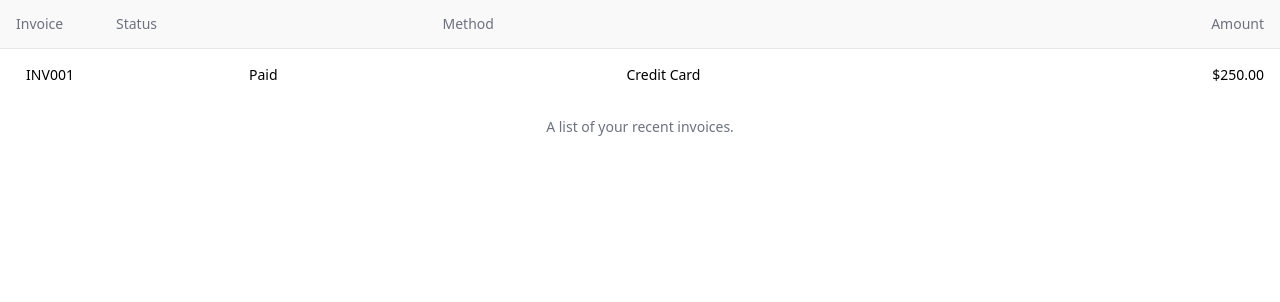
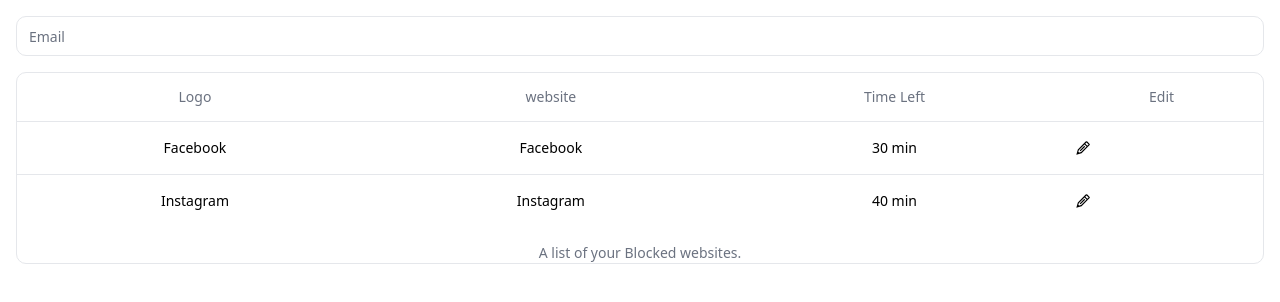
Before and after one commit to TechSupportz/hol-up, a React app in the folder hol-up-extension/: page / in a window 1280 px wide. Shown: the top 302 px of the page. Built offline with nearby package versions, Linux system fonts and the light colour scheme; the HTML template or start-up script is replaced by a standard one.

Commit message:
updated code

```diff
--- a/hol-up-extension/package.json
+++ b/hol-up-extension/package.json
@@ -9,11 +9,13 @@
     },
     "dependencies": {
         "@radix-ui/react-slot": "^1.0.2",
+        "@tanstack/react-table": "^8.10.4",
         "class-variance-authority": "^0.7.0",
         "clsx": "^2.0.0",
         "lucide-react": "^0.284.0",
         "react": "^18.0.0",
         "react-dom": "^18.0.0",
+        "react-icons": "^4.11.0",
         "react-router-dom": "^6.16.0",
         "tailwind-merge": "^1.14.0",
         "tailwindcss-animate": "^1.0.7"
--- /dev/null
+++ b/hol-up-extension/src/components/ui/input.tsx
@@ -0,0 +1,25 @@
+import * as React from "react"
+
+import { cn } from "@/lib/utils"
+
+export interface InputProps
+  extends React.InputHTMLAttributes<HTMLInputElement> {}
+
+const Input = React.forwardRef<HTMLInputElement, InputProps>(
+  ({ className, type, ...props }, ref) => {
+    return (
+      <input
+        type={type}
+        className={cn(
+          "flex h-10 w-full rounded-md border border-input bg-background px-3 py-2 text-sm ring-offset-background file:border-0 file:bg-transparent file:text-sm file:font-medium placeholder:text-muted-foreground focus-visible:outline-none focus-visible:ring-2 focus-visible:ring-ring focus-visible:ring-offset-2 disabled:cursor-not-allowed disabled:opacity-50",
+          className
+        )}
+        ref={ref}
+        {...props}
+      />
+    )
+  }
+)
+Input.displayName = "Input"
+
+export { Input }
--- a/hol-up-extension/src/pages/PopUpPage.tsx
+++ b/hol-up-extension/src/pages/PopUpPage.tsx
@@ -1,3 +1,4 @@
+import { Input } from "@/components/ui/input"
 import {
     Table,
     TableBody,
@@ -7,48 +8,67 @@ import {
     TableHeader,
     TableRow,
 } from "@/components/ui/table"
-import React, { useState } from "react"
-import { useNavigate } from "react-router-dom"
+import { useState } from "react"
+import { GrEdit } from "react-icons/gr"
 
-const PopUpPage = () => {
-    const navigator = useNavigate()
+export function PopUpPage() {
+    const HolUp = [
+        {
+            name: "Facebook",
+            website: "Facebook",
+            timeLeft: 30,
+        },
+        {
+            name: "Instagram",
+            website: "Instagram",
+            timeLeft: 40,
+        },
+    ]
+    const [filterText, setFilterText] = useState<string>("")
 
-    const [items, setItems] = useState([
-        { name: "Facebook", time: 30, used: 10 },
-        { name: "Instagram", time: 40, used: 20 },
-    ])
-    const [filterText, setFilterText] = useState("")
-
-    // Function to handle category filter change
-    const handleFilterTextChange = (event: { target: { value: React.SetStateAction<string> } }) => {
+    // Function to handle text input change
+    const handleFilterTextChange = (event: React.ChangeEvent<HTMLInputElement>) => {
         setFilterText(event.target.value)
     }
 
     // Filter items based on the typed text
-    const filteredItems = items.filter((item) =>
+    const filteredItems = HolUp.filter((item) =>
         item.name.toLowerCase().includes(filterText.toLowerCase()),
     )
-
     return (
+        <div className="w-full p-4">
+            <Input
+                placeholder="Email"
+                type="text"
+                value={filterText}
+                onChange={handleFilterTextChange}
+            />
+            <div className="rounded-md border mt-4">
                 <Table>
-            <TableCaption>A list of your recent invoices.</TableCaption>
+                    <TableCaption>A list of your Blocked websites.</TableCaption>
                     <TableHeader>
                         <TableRow>
-                    <TableHead className="w-[100px]">Invoice</TableHead>
-                    <TableHead>Status</TableHead>
-                    <TableHead>Method</TableHead>
-                    <TableHead className="text-right">Amount</TableHead>
+                            <TableHead className="text-center">Logo</TableHead>
+                            <TableHead className="text-center">website</TableHead>
+                            <TableHead className="text-center">Time Left</TableHead>
+                            <TableHead className="text-center">Edit</TableHead>
                         </TableRow>
                     </TableHeader>
                     <TableBody>
-                <TableRow>
-                    <TableCell className="font-medium">INV001</TableCell>
-                    <TableCell>Paid</TableCell>
-                    <TableCell>Credit Card</TableCell>
-                    <TableCell className="text-right">$250.00</TableCell>
+                        {filteredItems.map((name) => (
+                            <TableRow key={name.name}>
+                                <TableCell className="font-medium">{name.name}</TableCell>
+                                <TableCell>{name.website}</TableCell>
+                                <TableCell>{name.timeLeft} min</TableCell>
+                                <TableCell className="text-right">
+                                    <GrEdit />
+                                </TableCell>
                             </TableRow>
+                        ))}
                     </TableBody>
                 </Table>
+            </div>
+        </div>
     )
 }
 
```
Also changed, not shown: 1 other file (tests, documents, lock files or other folders). Lines whose indentation alone changed are shown as unchanged.
